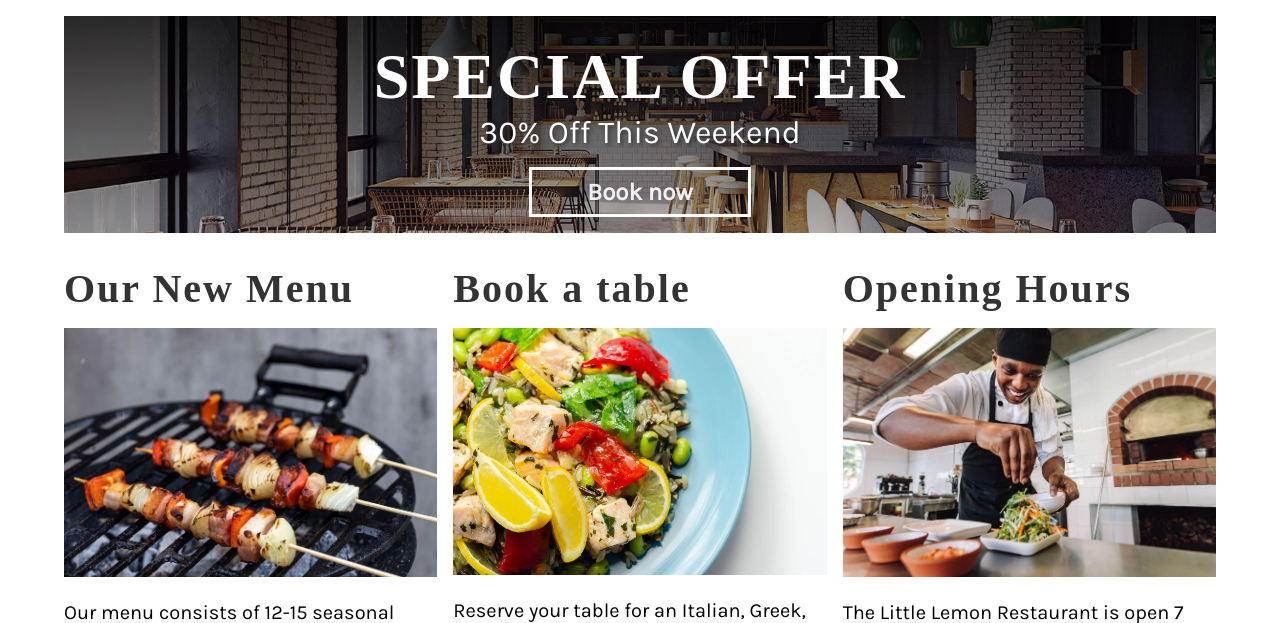
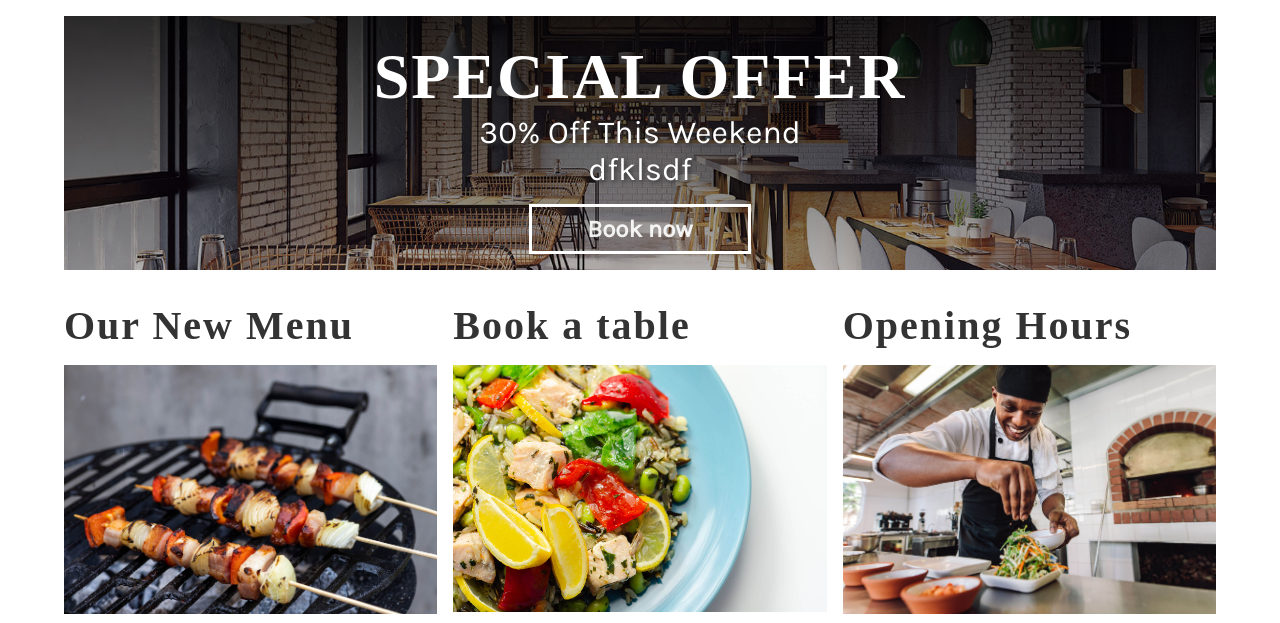
Before and after one commit to t1maqa/lemon, a Django app: page / in a window 1280 px wide. Shown: the part 244-867 px from the top of the page. Run offline with Django 4.2, Linux system fonts and the light colour scheme; some web fonts are replaced.

Commit message:
added p to index

```diff
--- a/littlelemon/littlelemon/restaurant/templates/index.html
+++ b/littlelemon/littlelemon/restaurant/templates/index.html
@@ -53,6 +53,7 @@
       <p>
         30% Off This Weekend
       </p>
+      <p>dfklsdf</p>
       <a href="#" class="cta"> Book now </a>
     </article>
   </section>
```
Also changed, not shown: YO.txt (added).
